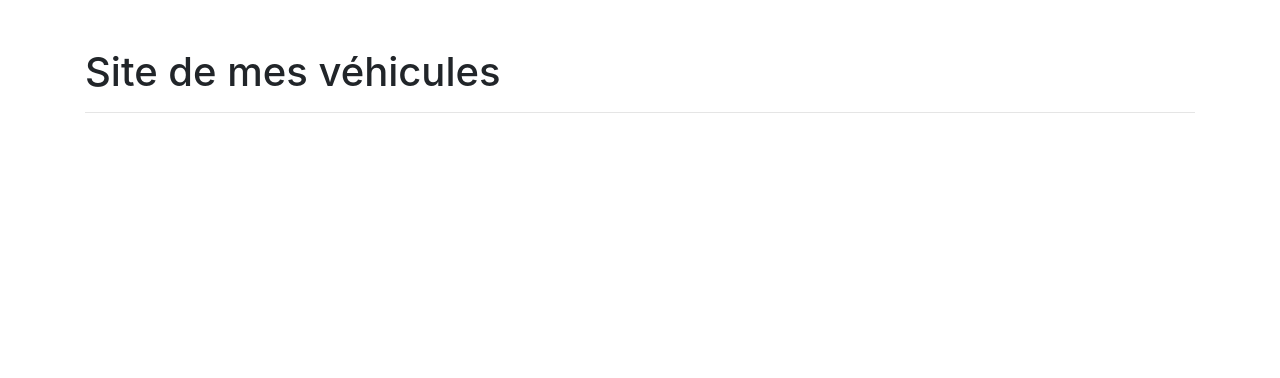
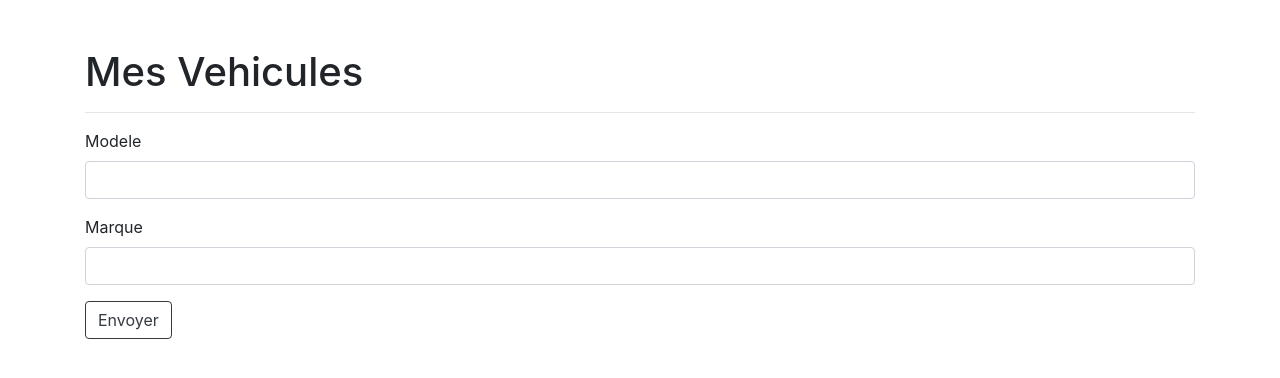
Before and after one commit to Vashthestupid/Groupe_6, a PHP site: page /exempleVehicules/index.php in a window 1280 px wide. Shown: the top 378 px of the page. Run offline with PHP 8.4, Linux system fonts and the light colour scheme; some libraries are stand-ins or nearby versions.

Commit message:
Début exercice vehicules avec BDD

```diff
--- a/PHP/exempleVehicules/index.php
+++ b/PHP/exempleVehicules/index.php
@@ -1,17 +1,47 @@
 <?php
 require_once 'src/views/elements/head.php';
 require_once 'src/views/elements/footer.php';
+require 'src/models/connect.php';
+
 
 head();
+$db=Connection();
+if(isset($_POST["mod"])) {
+    $modele = htmlspecialchars(trim($_POST["mod"]));
+    $sqlInsert="INSERT INTO modele(nomModele) VALUE(:modele)";
+    $req=$db->prepare($sqlInsert);
+    $req->bindParam(":modele",$modele);
+    $req->execute();
+}
+
+if(isset($_POST['mark'])){
+    $marque = htmlspecialchars(trim($_POST["mark"]));
+    $sqlAjout = "INSERT INTO marque(nomMarque) VALUE(:marque)";
+    $req=$db->prepare($sqlAjout);
+    $req->bindParam(":marque",$marque);
+    $req->execute();
+}
+
+
+
 ?>
-    <h1>Site de mes véhicules</h1>
+    <h1>Mes Vehicules</h1>
     <hr>
-    <div class="form-group">
+    <div>
+        <form method="POST" method="\src\views\mesVehicules.php">
 
-        <form action="src/view/mesVehicules.php" method="post">
+            <div class="form-group">
+                <label for="modele">Modele</label>
+                <input type="text" name="mod" class="form-control" id="modele">
+            </div>
+            <div class="form-group">
+                <label for="marque">Marque</label>
+                <input type="text" name="mark" class="form-control" id="marque">
 
+            </div>
+            <button type="submit" class="btn btn-outline-dark">Envoyer</button>
         </form>
+    </div>
 
-    </div>
- <?php
+<?php
 footer();
--- a/PHP/exempleVehicules/src/config/config.php
+++ b/PHP/exempleVehicules/src/config/config.php
@@ -1,6 +1,6 @@
 <?php
 
 define('LOCALHOST', 'localhost');
-define('DBNAME', 'products');
+define('DBNAME', 'vehicule');
 define('DBID', 'root');
-define('DBMDP', '');
+define('DBMDP', '7deadlyClover62&');
--- a/PHP/exempleVehicules/src/models/connect.php
+++ b/PHP/exempleVehicules/src/models/connect.php
@@ -1,5 +1,6 @@
 <?php
-require '../config/config.php';
+
+require 'src/config/config.php';
 
 function connection(){
     try
--- a/PHP/exempleVehicules/src/views/elements/head.php
+++ b/PHP/exempleVehicules/src/views/elements/head.php
@@ -3,7 +3,7 @@
 function head(){
 ?>
 <!DOCTYPE html>
-<html lang="en">
+<html lang="fr">
 <head>
     <meta charset="UTF-8">
     <title>Exemple Site - affichage véhicule</title>
```
